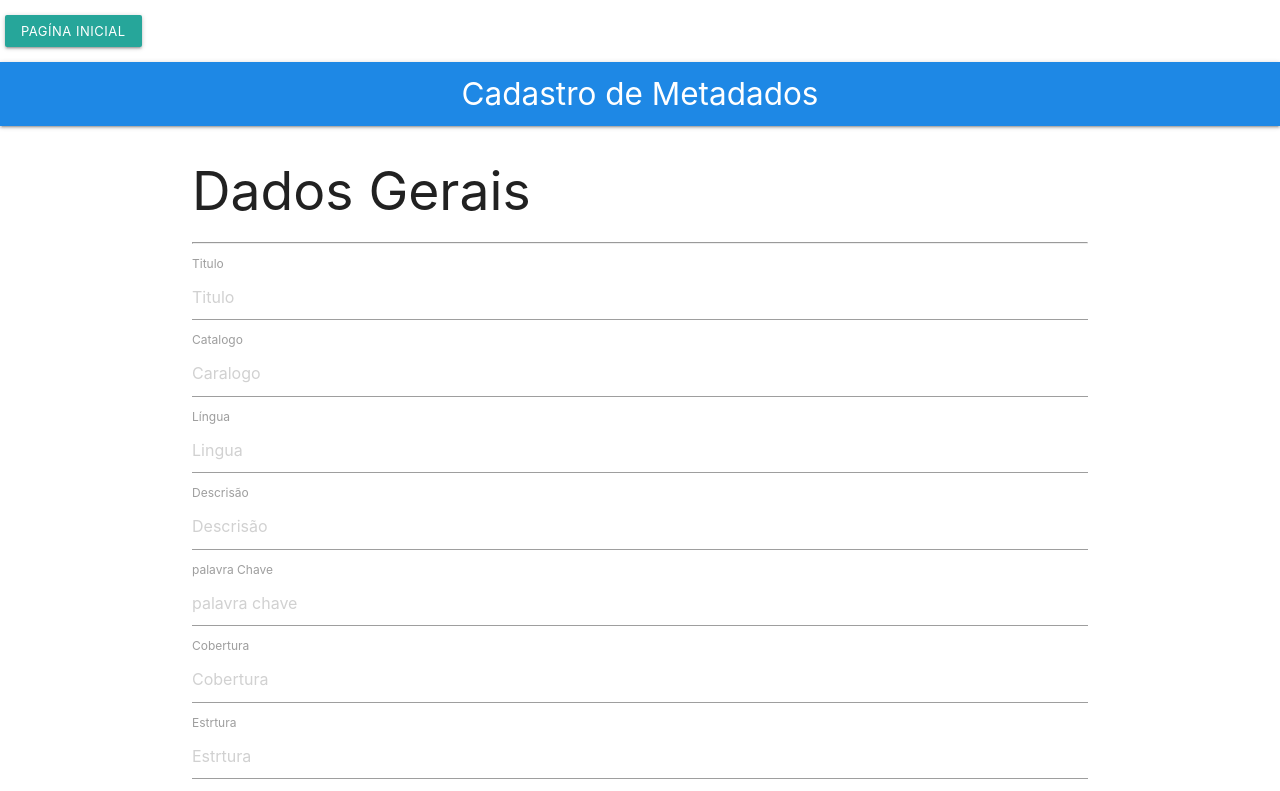
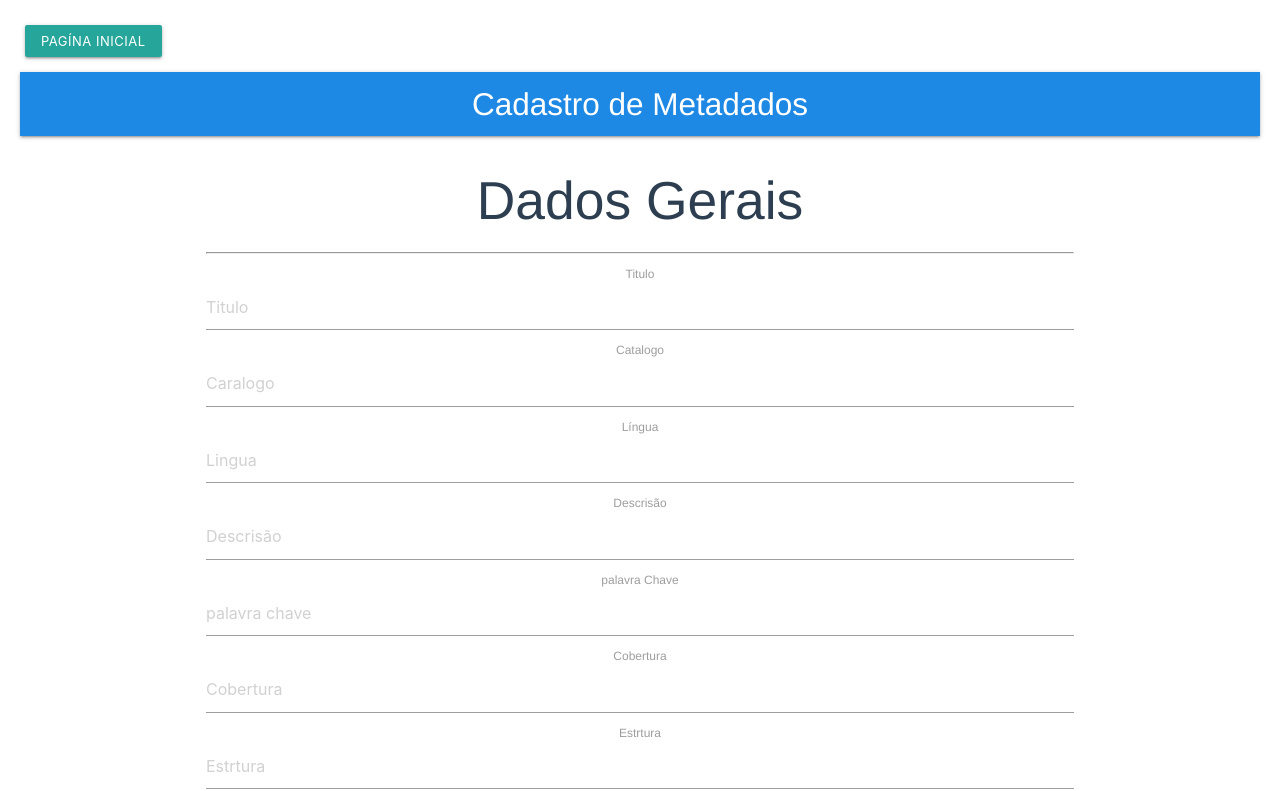
Before and after one commit to partrickJhonson/Tp01SD, a Vue app in the folder frontend/: page /Cadastro in a window 1280 px wide. Shown: the top 791 px of the page. Built offline with nearby package versions, Linux system fonts and the light colour scheme.

Commit message:
adicionado margem

```diff
--- a/frontend/src/App.vue
+++ b/frontend/src/App.vue
@@ -14,3 +14,13 @@ export default{
   }
 }
 </script>
+<style>
+#app {
+  font-family: 'Avenir', Helvetica, Arial, sans-serif;
+  -webkit-font-smoothing: antialiased;
+  -moz-osx-font-smoothing: grayscale;
+  text-align: center;
+  color: #2c3e50;
+  margin: 10px;
+}
+</style>
--- a/frontend/src/components/index.vue
+++ b/frontend/src/components/index.vue
@@ -7,7 +7,7 @@
          </div>
       </nav>
       <div >
-           <v-select  multiple v-model="camposSel" :options="campos" placeholder="Todos os Campos"></v-select>
+           <v-select  multiple v-model="camposSel" :options="campos" placeholder="Buscar em Todos os Campos"></v-select>
            <th><input   type="text" placeholder="Texto da busca" name="input"> </th>
            <th> <button v-on:click="Pesquisar()" class="waves-effect btn-small blue darken-1">Buscar</button> </th>
            <th> <button v-on:click="Ircad()" class="waves-effect btn-small lilac darken-1">Cadastrar</button> </th>
@@ -16,9 +16,13 @@
         <thead>
 
           <tr>
+            <th>Data de Entrada</th>
             <th>Autor</th>
             <th>Titulo</th>
             <th>N° Páginas</th>
+            <th>Descrisão</th>
+            <th>Lingua</th>
+            <th>Localização</th>
             <th>OPÇÕES</th>
           </tr>
 
@@ -26,10 +30,13 @@
 
         <tbody>
           <tr v-for="objeto of objetos" :key="objeto.id">
-
+            <td>{{ objeto.EntradaNoCatalogo }}</td>
             <td>{{ objeto.autor }}</td>
             <td>{{ objeto.titulo }}</td>
             <td>{{ objeto.Npaginas }}</td>
+            <td>{{ objeto.Descrisao }}</td>
+            <td>{{ objeto.Lingua }}</td>
+            <td>{{ objeto.localizacao }}</td>
             <td>
               <button @click.prevent="Excluir(objeto.id_identificador) " class="waves-effect btn-small red darken-1">Excluir</button>
               <button @click.prevent="Alterar(objeto.id_identificador) " class="waves-effect btn-small green darken-1">Alterar</button>
```
